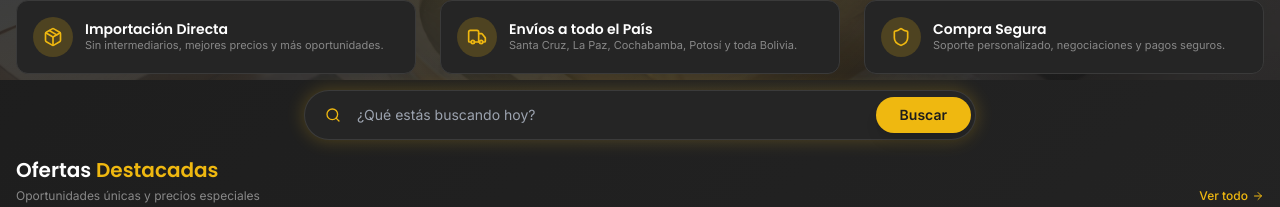
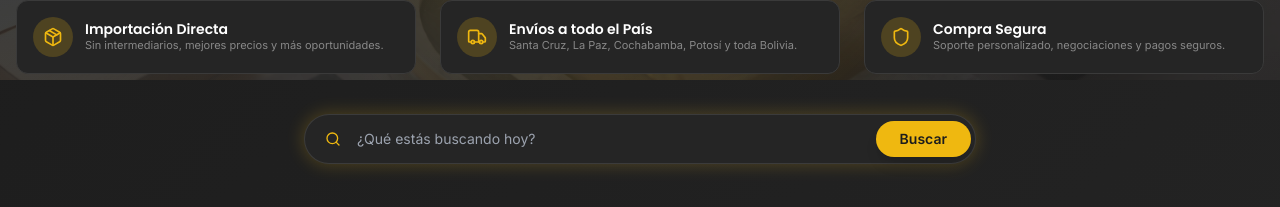
Before and after one commit to fabricioplay2learn-ctrl/OfiriaStore, a Next.js app: page / in a window 1280 px wide. Shown: the part 420-627 px from the top of the page. Built offline with nearby package versions, Linux system fonts and the light colour scheme.

Commit message:
Espacio entre el buscandor mejorado

```diff
--- a/app/page.tsx
+++ b/app/page.tsx
@@ -150,7 +150,9 @@ function HomeContent() {
       </section>
 
       {/* Product Search */}
-      <ProductSearch />
+      <div className="my-6">
+        <ProductSearch />
+      </div>
 
       {/* 1. Ofertas Destacadas */}
       <ProductCarousel
```
